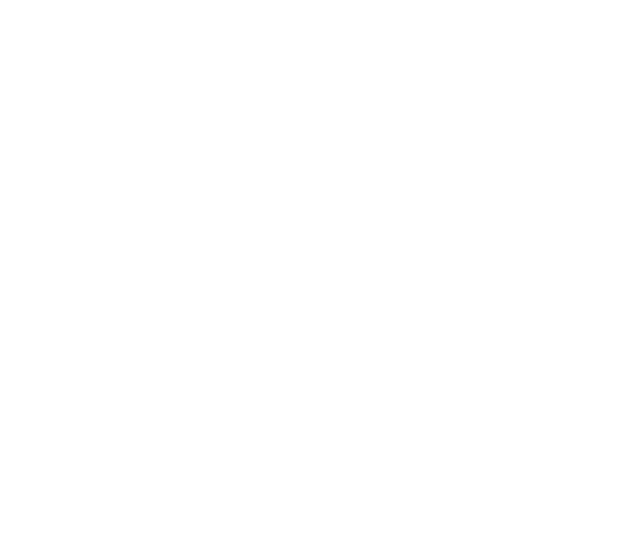
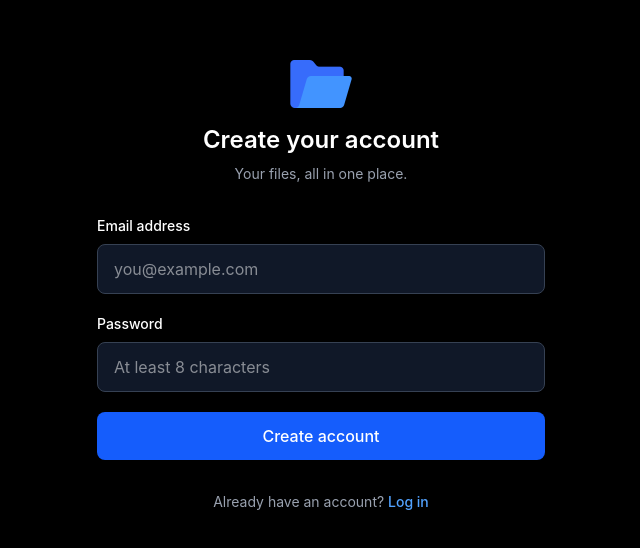
Before and after one commit to Fakecloak/vaultbox-frontend, a React (Vite) app: page /register in a window 1280 px wide. Before the commit this address had no page. Shown: the part 118-666 px from the top of the page, without its empty margins (319-959 px from the left). Built offline with nearby package versions, Linux system fonts and the light colour scheme.

Commit message:
update routing to include Register component and enhance form handling in Login and Register components

```diff
--- a/src/App.jsx
+++ b/src/App.jsx
@@ -1,7 +1,7 @@
 import { useState } from 'react';
 import './App.css';
 import Login from './components/login.jsx';
-// import Register from './components/Register.jsx';
+import Register from './components/Register.jsx';
 import { BrowserRouter, Routes, Route, Navigate } from 'react-router-dom';
 
 function App() {
@@ -11,7 +11,7 @@
     <Routes>
       <Route path="/" element={<Navigate to="/login" replace />} />
       <Route path="/login" element={<Login />} />
-      {/* <Route path="/register" element={<Register />} /> */}
+      <Route path="/register" element={<Register />} />
     </Routes>
 
     </BrowserRouter>
--- a/src/components/Login.jsx
+++ b/src/components/Login.jsx
@@ -65,8 +65,9 @@
                             {error}
                         </p>
                     )}
+
                     <form onClick={handleLogIn}>
-                    <button type="submit" className='text-center w-full bg-blue-500 rounded-2xl font-medium' >Sign in </button>
+                    <button type="submit" className='cursor-pointer text-center w-full bg-blue-500 rounded-2xl font-medium' >Sign in </button>
                     </form>
 
                     <p className="text-center text-sm text-gray-400">
--- a/src/components/Register.jsx
+++ b/src/components/Register.jsx
@@ -1,27 +1,102 @@
-// import { useState } from "react";
-// import vault from '../assets/vault.png';
+import { useState } from "react";
+import {Link, useNavigate } from "react-router-dom";
+import vault from '../assets/vault.png';
 
-// function Register(){
-//     const [email, setEmail] = useState('');
-//     const [password, setPassword] = useState('');
-//     const [error, setError] = useState('');
+function Register(){
+    const [email, setEmail] = useState('');
+    const [password, setPassword] = useState('');
+    const [error, setError] = useState('');
+    const [loading, setLoading] = useState(false);
 
-//     const handleSignUp = async (e) => {
-//         e.preventDefault();
+    const handleSignUp = async (e) => {
+        e.preventDefault();
 
 
-//     }
+    }
 
-//     return(
-//         <div className="bg-black text-white min-h-screen flex items-center justify-center px-4">
-//             <div className="w-full max-w-md space-y-6">
+    return(
+        <div className="min-h-screen bg-black text-white flex items-center justify-center px-4 py-8">
+        <div className="w-full max-w-md space-y-8">
 
-//                 <form onSubmit={handleSignUp} className="space-y-4">
+            <div className="flex flex-col items-center text-center gap-2">
+                <img
+                    className="w-16 h-16"
+                    src={vault}
+                    alt="VaultBox logo"
+                />
 
-//                 </form>
-//             </div>
-//         </div>
-//     )
-// }
+                <h1 className="text-2xl font-semibold">
+                    Create your account
+                </h1>
 
-// export default Register;
+                <p className="text-sm text-gray-400">
+                    Your files, all in one place.
+                </p>
+            </div>
+
+            <form onSubmit={handleSignUp} className="space-y-5">
+                <div className="space-y-2">
+                    <label htmlFor="email" className="block text-sm font-medium">
+                        Email address
+                    </label>
+
+                    <input
+                        id="email"
+                        type="email"
+                        value={email}
+                        onChange={(e) => setEmail(e.target.value)}
+                        placeholder="you@example.com"
+                        autoComplete="email"
+                        required
+                        className="w-full rounded-lg border border-gray-700 bg-gray-900 px-4 py-3 outline-none focus:border-blue-500"
+                    />
+                </div>
+
+                <div className="space-y-2">
+                    <label htmlFor="password" className="block text-sm font-medium">
+                        Password
+                    </label>
+
+                    <input
+                        id="password"
+                        type="password"
+                        value={password}
+                        onChange={(e) => setPassword(e.target.value)}
+                        placeholder="At least 8 characters"
+                        autoComplete="new-password"
+                        minLength={8}
+                        required
+                        className="w-full rounded-lg border border-gray-700 bg-gray-900 px-4 py-3 outline-none focus:border-blue-500"
+                    />
+                </div>
+
+                {error && (
+                    <p role="alert" className="text-sm text-red-400">
+                        {error}
+                    </p>
+                )}
+
+                <button
+                    type="submit"
+                    disabled={loading}
+                    className=" cursor-pointer w-full rounded-lg bg-blue-600 px-4 py-3 font-medium transition hover:bg-blue-500 disabled:cursor-not-allowed disabled:opacity-60"
+                >
+                    {loading ? 'Creating account...' : 'Create account'}
+                </button>
+            </form>
+
+            <p className="text-center text-sm text-gray-400">
+                Already have an account?{' '}
+                <Link
+                    to="/login"
+                    className="font-medium text-blue-400 hover:text-blue-300"
+                >
+                    Log in
+                </Link>
+            </p>
+        </div>
+    </div>
+    );
+}
+
+export default Register;
```
